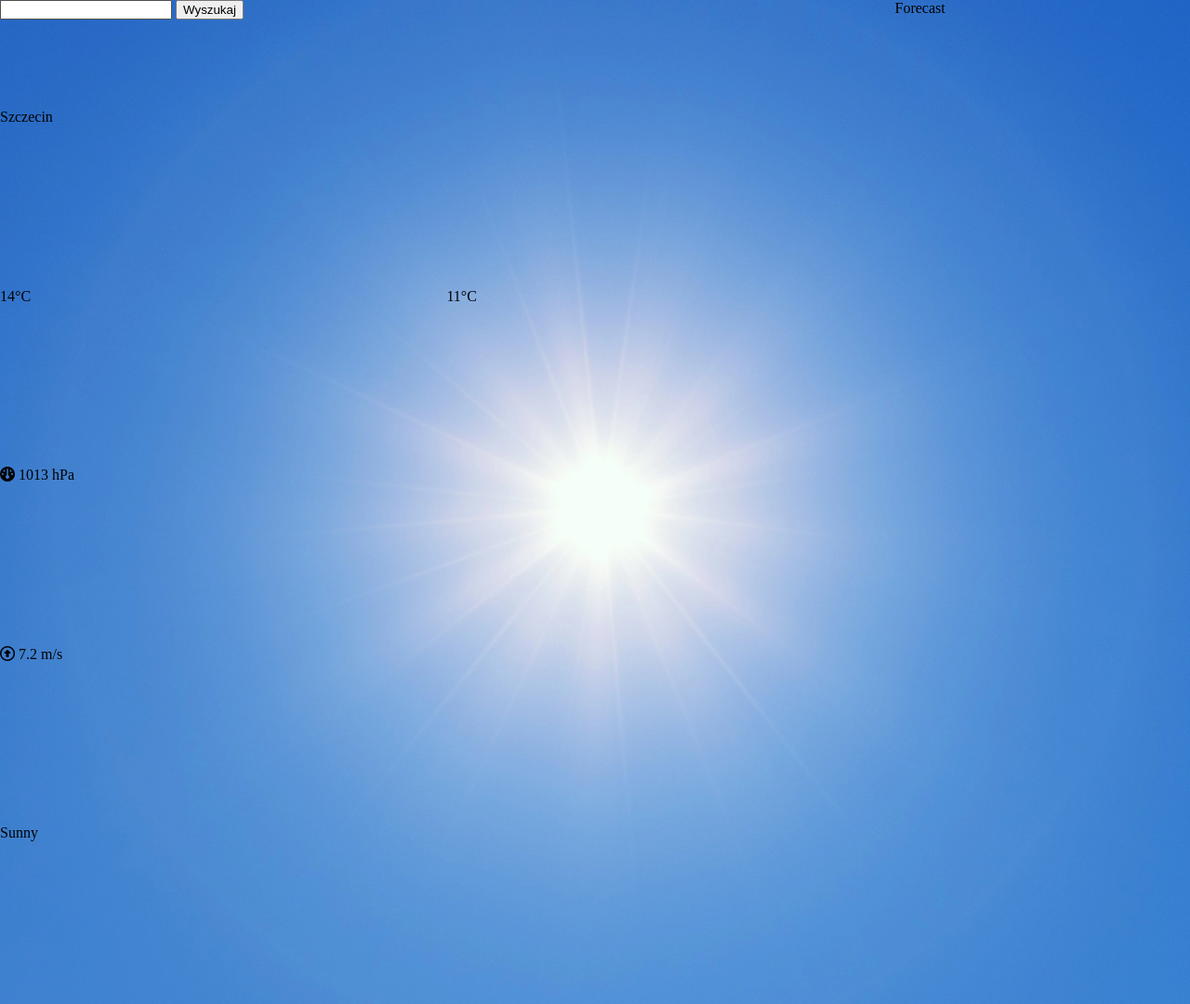
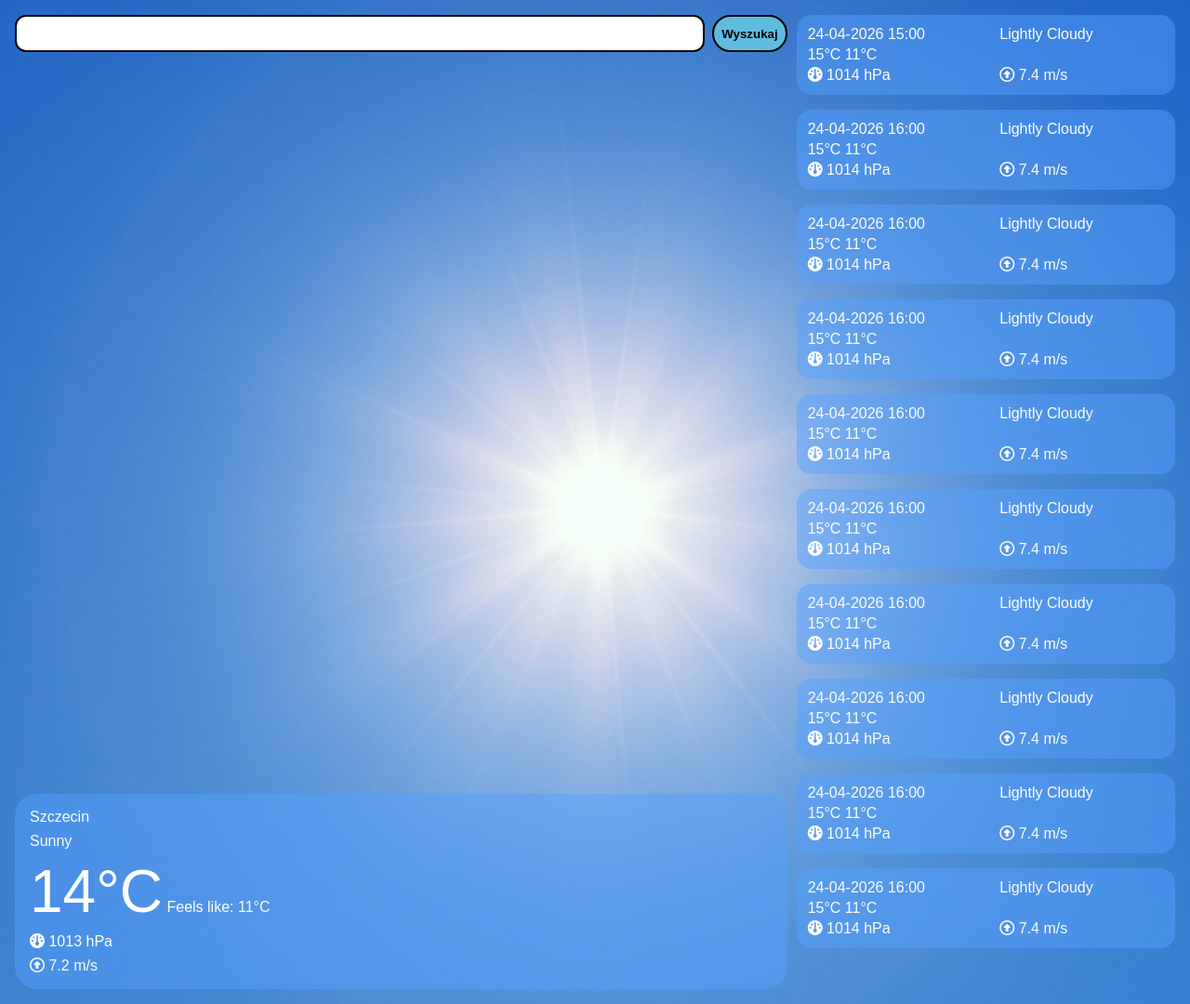
Before and after one commit to Syhmac/sprazmo.github.io, a PHP site: page /lab-d/index.html in a window 1280 px wide. Shown: the whole page at 93% size. Run offline with PHP 8.4, Linux system fonts and the light colour scheme; some libraries are stand-ins or nearby versions.

Commit message:
Lab-D - layout and style - ver 1

```diff
--- a/lab-d/index.html
+++ b/lab-d/index.html
@@ -16,11 +16,14 @@
     </div>
     <div id="currentWeather">
         <div id="currentLocation">Szczecin</div>
-        <div id="currentTemperature">14°C</div>
-        <div id="currentFeelsLike">11°C</div>
         <div id="currentStatus">Sunny</div>
+        <div id="currentTemperature">
+            <span id="currentTemperatureValue">14°C</span>
+            <span id="currentFeelsLike">Feels like: </span>
+            <span id="currentFeelsLikeValue">11°C</span>
+        </div>
         <div id="currentPressure">
-            <span id="currentPresureIcon"><i class="fa-solid fa-gauge"></i></span>
+            <span id="currentPressureIcon"><i class="fa-solid fa-gauge"></i></span>
             <span id="currentPressureText">1013 hPa</span>
         </div>
         <div id="currentWind">
@@ -29,7 +32,196 @@
         </div>
     </div>
     <div id="forecastWeather">
-        Forecast
+        <div class="forecastItem">
+            <div class="forecastDateTime">
+                <span class="forecastDate">24-04-2026</span>
+                <span class="forecastTime">15:00</span>
+            </div>
+            <div class="forecastStatus">Lightly Cloudy</div>
+            <div class="forecastTemperature">
+                <span class="forecastTemperatureValue">15°C</span>
+                <span class="forecastFeelsLikeValue">11°C</span>
+            </div>
+            <div class="forecastPressure">
+                <span class="forecastPressureicon"><i class="fa-solid fa-gauge"></i></span>
+                <span class="forecastPressureText">1014 hPa</span>
+            </div>
+            <div class="forecastWind">
+                <span class="forecastWindDirection"><i class="fa-regular fa-circle-up"></i></span>
+                <span class="forecastWindText">7.4 m/s</span>
+            </div>
+        </div>
+        <div class="forecastItem">
+            <div class="forecastDateTime">
+                <span class="forecastDate">24-04-2026</span>
+                <span class="forecastTime">16:00</span>
+            </div>
+            <div class="forecastStatus">Lightly Cloudy</div>
+            <div class="forecastTemperature">
+                <span class="forecastTemperatureValue">15°C</span>
+                <span class="forecastFeelsLikeValue">11°C</span>
+            </div>
+            <div class="forecastPressure">
+                <span class="forecastPressureicon"><i class="fa-solid fa-gauge"></i></span>
+                <span class="forecastPressureText">1014 hPa</span>
+            </div>
+            <div class="forecastWind">
+                <span class="forecastWindDirection"><i class="fa-regular fa-circle-up"></i></span>
+                <span class="forecastWindText">7.4 m/s</span>
+            </div>
+        </div>
+        <div class="forecastItem">
+            <div class="forecastDateTime">
+                <span class="forecastDate">24-04-2026</span>
+                <span class="forecastTime">16:00</span>
+            </div>
+            <div class="forecastStatus">Lightly Cloudy</div>
+            <div class="forecastTemperature">
+                <span class="forecastTemperatureValue">15°C</span>
+                <span class="forecastFeelsLikeValue">11°C</span>
+            </div>
+            <div class="forecastPressure">
+                <span class="forecastPressureicon"><i class="fa-solid fa-gauge"></i></span>
+                <span class="forecastPressureText">1014 hPa</span>
+            </div>
+            <div class="forecastWind">
+                <span class="forecastWindDirection"><i class="fa-regular fa-circle-up"></i></span>
+                <span class="forecastWindText">7.4 m/s</span>
+            </div>
+        </div>
+        <div class="forecastItem">
+            <div class="forecastDateTime">
+                <span class="forecastDate">24-04-2026</span>
+                <span class="forecastTime">16:00</span>
+            </div>
+            <div class="forecastStatus">Lightly Cloudy</div>
+            <div class="forecastTemperature">
+                <span class="forecastTemperatureValue">15°C</span>
+                <span class="forecastFeelsLikeValue">11°C</span>
+            </div>
+            <div class="forecastPressure">
+                <span class="forecastPressureicon"><i class="fa-solid fa-gauge"></i></span>
+                <span class="forecastPressureText">1014 hPa</span>
+            </div>
+            <div class="forecastWind">
+                <span class="forecastWindDirection"><i class="fa-regular fa-circle-up"></i></span>
+                <span class="forecastWindText">7.4 m/s</span>
+            </div>
+        </div>
+        <div class="forecastItem">
+            <div class="forecastDateTime">
+                <span class="forecastDate">24-04-2026</span>
+                <span class="forecastTime">16:00</span>
+            </div>
+            <div class="forecastStatus">Lightly Cloudy</div>
+            <div class="forecastTemperature">
+                <span class="forecastTemperatureValue">15°C</span>
+                <span class="forecastFeelsLikeValue">11°C</span>
+            </div>
+            <div class="forecastPressure">
+                <span class="forecastPressureicon"><i class="fa-solid fa-gauge"></i></span>
+                <span class="forecastPressureText">1014 hPa</span>
+            </div>
+            <div class="forecastWind">
+                <span class="forecastWindDirection"><i class="fa-regular fa-circle-up"></i></span>
+                <span class="forecastWindText">7.4 m/s</span>
+            </div>
+        </div>
+        <div class="forecastItem">
+            <div class="forecastDateTime">
+                <span class="forecastDate">24-04-2026</span>
+                <span class="forecastTime">16:00</span>
+            </div>
+            <div class="forecastStatus">Lightly Cloudy</div>
+            <div class="forecastTemperature">
+                <span class="forecastTemperatureValue">15°C</span>
+                <span class="forecastFeelsLikeValue">11°C</span>
+            </div>
+            <div class="forecastPressure">
+                <span class="forecastPressureicon"><i class="fa-solid fa-gauge"></i></span>
+                <span class="forecastPressureText">1014 hPa</span>
+            </div>
+            <div class="forecastWind">
+                <span class="forecastWindDirection"><i class="fa-regular fa-circle-up"></i></span>
+                <span class="forecastWindText">7.4 m/s</span>
+            </div>
+        </div>
+        <div class="forecastItem">
+            <div class="forecastDateTime">
+                <span class="forecastDate">24-04-2026</span>
+                <span class="forecastTime">16:00</span>
+            </div>
+            <div class="forecastStatus">Lightly Cloudy</div>
+            <div class="forecastTemperature">
+                <span class="forecastTemperatureValue">15°C</span>
+                <span class="forecastFeelsLikeValue">11°C</span>
+            </div>
+            <div class="forecastPressure">
+                <span class="forecastPressureicon"><i class="fa-solid fa-gauge"></i></span>
+                <span class="forecastPressureText">1014 hPa</span>
+            </div>
+            <div class="forecastWind">
+                <span class="forecastWindDirection"><i class="fa-regular fa-circle-up"></i></span>
+                <span class="forecastWindText">7.4 m/s</span>
+            </div>
+        </div>
+        <div class="forecastItem">
+            <div class="forecastDateTime">
+                <span class="forecastDate">24-04-2026</span>
+                <span class="forecastTime">16:00</span>
+            </div>
+            <div class="forecastStatus">Lightly Cloudy</div>
+            <div class="forecastTemperature">
+                <span class="forecastTemperatureValue">15°C</span>
+                <span class="forecastFeelsLikeValue">11°C</span>
+            </div>
+            <div class="forecastPressure">
+                <span class="forecastPressureicon"><i class="fa-solid fa-gauge"></i></span>
+                <span class="forecastPressureText">1014 hPa</span>
+            </div>
+            <div class="forecastWind">
+                <span class="forecastWindDirection"><i class="fa-regular fa-circle-up"></i></span>
+                <span class="forecastWindText">7.4 m/s</span>
+            </div>
+        </div>
+        <div class="forecastItem">
+            <div class="forecastDateTime">
+                <span class="forecastDate">24-04-2026</span>
+                <span class="forecastTime">16:00</span>
+            </div>
+            <div class="forecastStatus">Lightly Cloudy</div>
+            <div class="forecastTemperature">
+                <span class="forecastTemperatureValue">15°C</span>
+                <span class="forecastFeelsLikeValue">11°C</span>
+            </div>
+            <div class="forecastPressure">
+                <span class="forecastPressureicon"><i class="fa-solid fa-gauge"></i></span>
+                <span class="forecastPressureText">1014 hPa</span>
+            </div>
+            <div class="forecastWind">
+                <span class="forecastWindDirection"><i class="fa-regular fa-circle-up"></i></span>
+                <span class="forecastWindText">7.4 m/s</span>
+            </div>
+        </div>
+        <div class="forecastItem">
+            <div class="forecastDateTime">
+                <span class="forecastDate">24-04-2026</span>
+                <span class="forecastTime">16:00</span>
+            </div>
+            <div class="forecastStatus">Lightly Cloudy</div>
+            <div class="forecastTemperature">
+                <span class="forecastTemperatureValue">15°C</span>
+                <span class="forecastFeelsLikeValue">11°C</span>
+            </div>
+            <div class="forecastPressure">
+                <span class="forecastPressureicon"><i class="fa-solid fa-gauge"></i></span>
+                <span class="forecastPressureText">1014 hPa</span>
+            </div>
+            <div class="forecastWind">
+                <span class="forecastWindDirection"><i class="fa-regular fa-circle-up"></i></span>
+                <span class="forecastWindText">7.4 m/s</span>
+            </div>
+        </div>
     </div>
     <div id="attributions">
         Obraz <a href="https://pixabay.com/pl/users/jplenio-7645255/?utm_source=link-attribution&utm_medium=referral&utm_campaign=image&utm_content=3588618"> Joe</a> z <a href="https://pixabay.com/pl//?utm_source=link-attribution&utm_medium=referral&utm_campaign=image&utm_content=3588618"> Pixabay</a>
--- a/lab-d/styles.css
+++ b/lab-d/styles.css
@@ -1,7 +1,7 @@
 body {
   background-color: #e6f1fc;
   display: grid;
-  grid-template-columns: 3fr 1fr;
+  grid-template-columns: 2fr 1fr;
   grid-template-rows: 1fr 9fr;
   grid-template-areas: "search forecast"
                        "current forecast";
@@ -13,27 +13,78 @@ body {
   background-position: center;
 }
 
+:root {
+  --widget-color-day: rgb(86 160 255 / 0.47)
+}
+
 #search {
   grid-area: search;
+  margin-top: 16px;
+  margin-left: 16px;
+  display: flex;
+  height: fit-content;
+}
+
+#searchBar {
+  padding: 6px;
+  border-radius: 12px;
+  border: black 2px solid;
+  width: 100%;
+  margin-right: 8px;
+  height: 24px;
+}
+
+#searchButton {
+  padding: 8px;
+  border-radius: 9999px;
+  border: black 2px solid;
+  font-weight: bold;
+  background-color: #60bcdf;
+}
+
+#searchButton:hover {
+  background-color: #93d5ef;
+}
+
+#searchButton:active {
+  background-color: #2884a6;
 }
 
 #currentWeather {
   grid-area: current;
   display: grid;
   grid-template-areas:
-    "currLocation currLocation"
-    "currTemp currFeels"
-    "currPress currPress"
-    "currWind currWind";
-/* TODO: Make the layout stick to the bottom */
+    "currLocation"
+    "currStatus"
+    "currTemp"
+    "currPress"
+    "currWind";
+  gap: 8px;
+  height: fit-content;
+  align-self: end;
+  margin-bottom: 16px;
+  margin-left: 16px;
+  background-color: var(--widget-color-day);
+  padding: 16px;
+  color: white;
+  border-radius: 24px;
+  font-family: Arial, serif;
 }
 
 #currentLocation {
   grid-area: currLocation;
 }
 
+#currentStatus {
+  grid-area: currStatus;
+}
+
 #currentTemperature {
   grid-area: currTemp;
+}
+
+#currentTemperatureValue {
+  font-size: 64px;
 }
 
 #currentFeelsLike {
@@ -50,6 +101,49 @@ body {
 
 #forecastWeather {
   grid-area: forecast;
+  margin-top: 16px;
+  margin-right: 16px;
+  overflow-y: auto;
+  overflow-x: hidden;
+
+  scrollbar-width: thin;
+  scrollbar-color: rgba(255, 255, 255, 0.7) transparent;
+}
+
+.forecastItem {
+  display: grid;
+  grid-template-areas:
+    "forecastDateTime forecastStatus"
+    "forecastTemp forecastTemp"
+    "forecastPress forecastWind";
+  gap: 4px;
+  height: fit-content;
+  background-color: var(--widget-color-day);
+  padding: 12px;
+  color: white;
+  border-radius: 16px;
+  font-family: Arial, serif;
+  margin-bottom: 16px;
+}
+
+.forecastDateTime {
+  grid-area: forecastDateTime;
+}
+
+.forecastStatus {
+  grid-area: forecastStatus;
+}
+
+.forecastTemperature {
+  grid-area: forecastTemp;
+}
+
+.forecastPressure {
+  grid-area: forecastPress;
+}
+
+.forecastWind {
+  grid-area: forecastWind;
 }
 
 #attributions {
```
